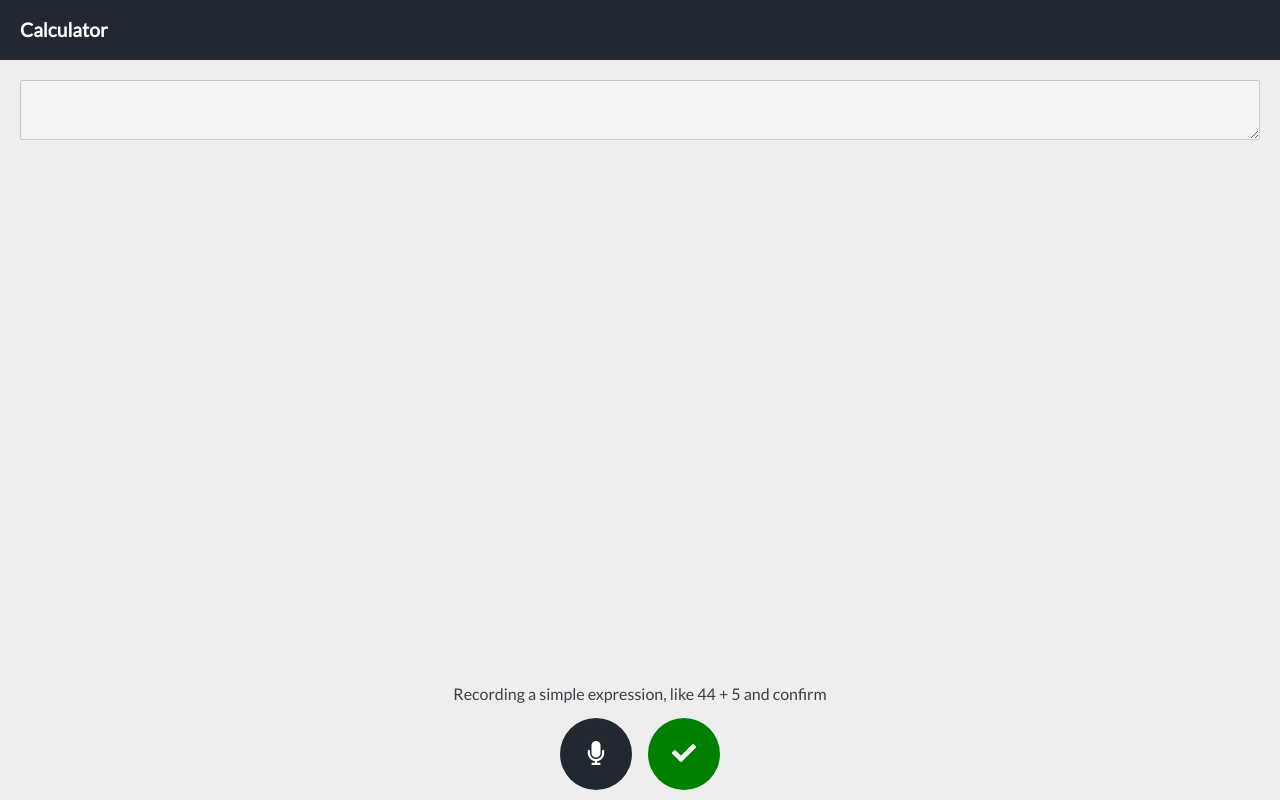
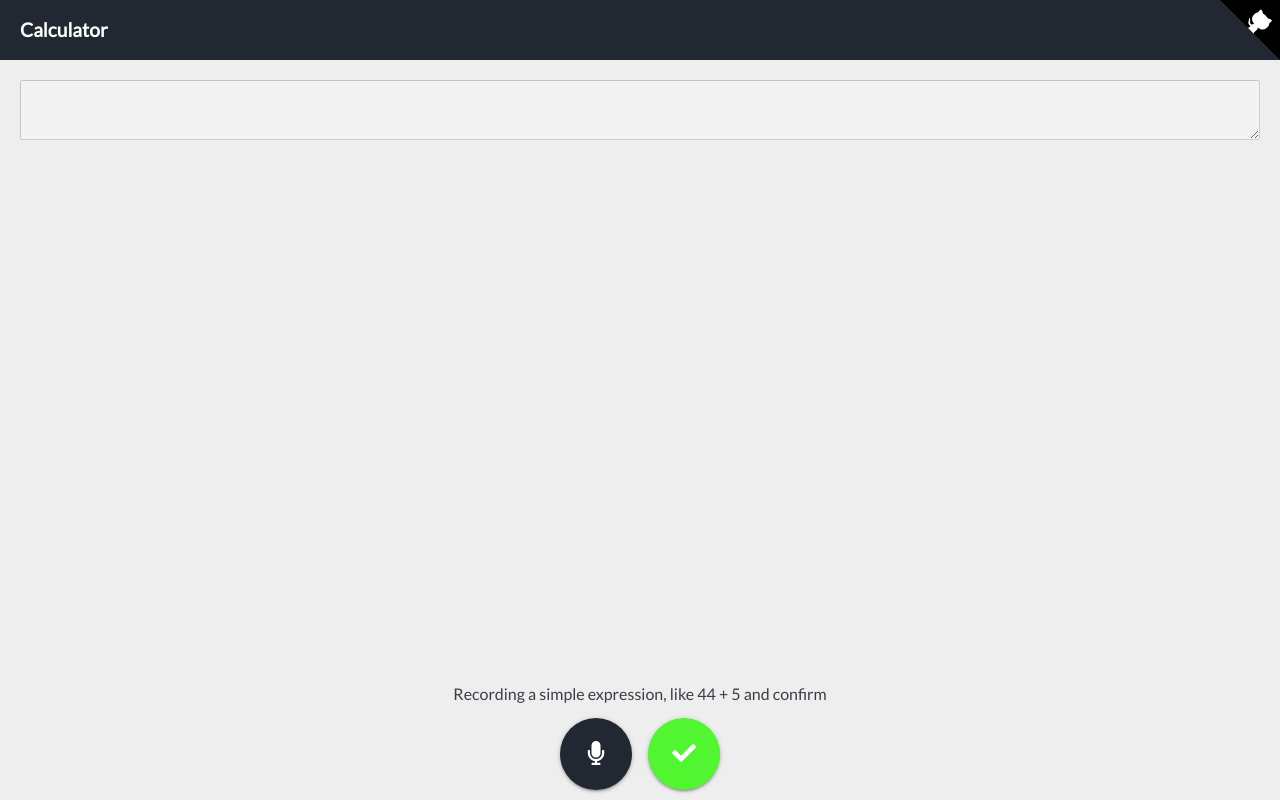
Before and after one commit to emanuelgsouza/voice-calculator, a React (Create React App) app: page /#/voice in a window 1280 px wide. Built offline with nearby package versions, Linux system fonts and the light colour scheme.

Commit message:
- create GithubCorner component - update red style

```diff
--- a/src/assets/general.css
+++ b/src/assets/general.css
@@ -2,6 +2,42 @@ body {
     font-family: Lato, 'sans-serif';
     color: #393e46;
     background-color: #eeeeee;
+}
+
+.github-corner {
+    cursor: pointer;
+}
+
+.github-corner:hover .octo-arm {
+    animation: octocat-wave 560ms ease-in-out
+}
+
+@keyframes octocat-wave {
+
+    0%,
+    100% {
+        transform: rotate(0)
+    }
+
+    20%,
+    60% {
+        transform: rotate(-25deg)
+    }
+
+    40%,
+    80% {
+        transform: rotate(10deg)
+    }
+}
+
+@media (max-width:500px) {
+    .github-corner:hover .octo-arm {
+        animation: none
+    }
+
+    .github-corner .octo-arm {
+        animation: octocat-wave 560ms ease-in-out
+    }
 }
 
 .App {
--- /dev/null
+++ b/src/components/GithubCorner.js
@@ -0,0 +1,47 @@
+import React from "react";
+import PropTypes from 'prop-types';
+
+const GithubCorner = props => {
+  const { color, fill, url } = props;
+  const svgStyle = {
+    fill,
+    color,
+    position: 'absolute',
+    top: 0,
+    border: 0,
+    right: 0
+  }
+
+  return (
+    <a href={url} className="github-corner" aria-label="View source on GitHub" target="blank">
+      <svg
+        width="60"
+        height="60"
+        viewBox="0 0 250 250"
+        style={svgStyle}
+        aria-hidden="true"
+      >
+        <path d="M0,0 L115,115 L130,115 L142,142 L250,250 L250,0 Z" />
+        <path
+          d="M128.3,109.0 C113.8,99.7 119.0,89.6 119.0,89.6 C122.0,82.7 120.5,78.6 120.5,78.6 C119.2,72.0 123.4,76.3 123.4,76.3 C127.3,80.9 125.5,87.3 125.5,87.3 C122.9,97.6 130.6,101.9 134.4,103.2"
+          fill="currentColor"
+          style={ { 'transformOrigin': '130px 106px' } }
+          className="octo-arm"
+        />
+        <path
+          d="M115.0,115.0 C114.9,115.1 118.7,116.5 119.8,115.4 L133.7,101.6 C136.9,99.2 139.9,98.4 142.2,98.6 C133.8,88.0 127.5,74.4 143.8,58.0 C148.5,53.4 154.0,51.2 159.7,51.0 C160.3,49.4 163.2,43.6 171.4,40.1 C171.4,40.1 176.1,42.5 178.8,56.2 C183.1,58.6 187.2,61.8 190.9,65.4 C194.5,69.0 197.7,73.2 200.1,77.6 C213.8,80.2 216.3,84.9 216.3,84.9 C212.7,93.1 206.9,96.0 205.4,96.6 C205.1,102.4 203.0,107.8 198.3,112.5 C181.9,128.9 168.3,122.5 157.7,114.1 C157.9,116.9 156.7,120.9 152.7,124.9 L141.0,136.5 C139.8,137.7 141.6,141.9 141.8,141.8 Z"
+          fill="currentColor"
+          className="octo-body"
+        />
+      </svg>
+    </a>
+  );
+};
+
+GithubCorner.propTypes = {
+  url: PropTypes.string.isRequired,
+  color: PropTypes.string.isRequired,
+  fill: PropTypes.string.isRequired
+}
+
+export default GithubCorner;
--- a/src/components/RoundButton.js
+++ b/src/components/RoundButton.js
@@ -13,6 +13,7 @@ const ButtonContainer = styled.button`
   border-radius: 100%;
   font-size: 24px;
   transition: all 0.1s ease;
+  box-shadow: 0 1px 5px rgba(0,0,0,0.2), 0 2px 2px rgba(0,0,0,0.14), 0 3px 1px -2px rgba(0,0,0,0.12); /* based on Quasar button */
 `
 
 const RoundButton =  props => {
--- a/src/components/Toolbar.js
+++ b/src/components/Toolbar.js
@@ -1,6 +1,7 @@
 import React from 'react';
 import { Link } from 'react-router-dom';
 import styled from 'styled-components';
+import GithubCorner from './GithubCorner';
 
 const Toolbar = styled.header`
   height: 60px;
@@ -21,6 +22,12 @@ export default () => {
   return (
     <Toolbar>
       <Link to="/"> Calculator </Link>
+
+      <GithubCorner
+        url="https://github.com/emanuelgsouza/voice-calculator"
+        color="white"
+        fill="black"
+      />
     </Toolbar>
   )
 }
--- a/src/pages/voice/components/VoiceButton.js
+++ b/src/pages/voice/components/VoiceButton.js
@@ -62,7 +62,7 @@ export default class VoiceButton extends React.Component {
   render () {
     const { recording } = this.state
 
-    const color = recording ? 'red' : '#222831'
+    const color = recording ? '#E32932' : '#222831'
     const icon = recording ? 'fas fa-stop' : 'fas fa-microphone'
 
     return (
--- a/src/pages/voice/index.js
+++ b/src/pages/voice/index.js
@@ -98,7 +98,7 @@ export default class VoicePage extends React.Component {
   render () {
     const { value, hasError, errorMessage } = this.state
     const disabled = value.length === 0
-    const message = hasError ? <Message color="red" message={errorMessage} /> : null
+    const message = hasError ? <Message color="#E32932" message={errorMessage} /> : null
 
     return (
       <PageContainer>
@@ -118,7 +118,7 @@ export default class VoicePage extends React.Component {
 
             <RoundButton
               disabled={disabled}
-              color="green"
+              color="#51F530"
               icon="fas fa-check"
               onClick={this.handleClick}
             />
```
